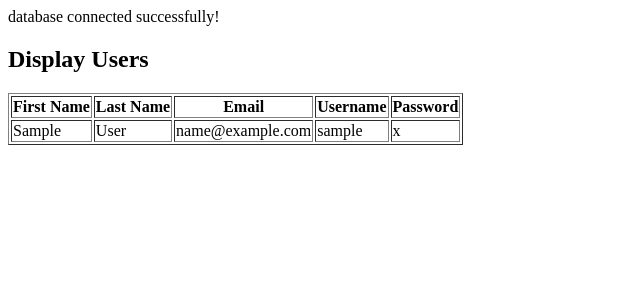
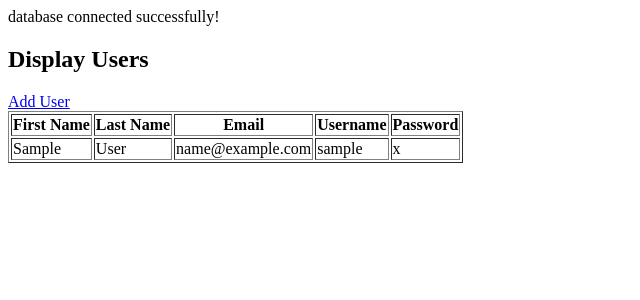
Before and after one commit to patrickgitungo18/Stillwaters_System, a PHP site: page /htdocs/sample_system/display_users.php in a window 1280 px wide. Shown: the top 300 px of the page, without its empty margins (0-640 px from the left). Run offline with PHP 8.4, Linux system fonts and the light colour scheme; tables that the repository leaves empty or names only in its code hold one stand-in row (values such as "Sample post").

Commit message:
putting add user button link

```diff
--- a/htdocs/sample_system/display_users.php
+++ b/htdocs/sample_system/display_users.php
@@ -7,6 +7,7 @@
     </head>
     <body>
         <h2>Display Users</h2>
+        <a href="add_user.php">Add User</a>
         <table border="1">
             <tr>
                 <th>First Name</th>
```
